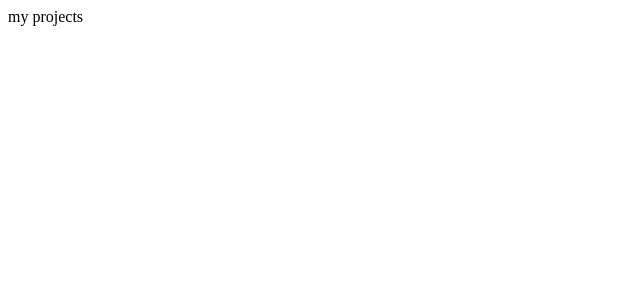
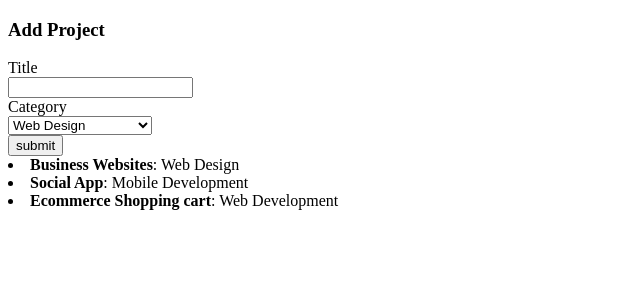
Before and after one commit to julweng/react-redux-example, a React (Create React App) app in the folder reduxexample/: page / in a window 1280 px wide. Shown: the top 300 px of the page, without its empty margins (0-640 px from the left). Built offline with nearby package versions, Linux system fonts and the light colour scheme.

Commit message:
react form

```diff
--- a/reduxexample/src/App.js
+++ b/reduxexample/src/App.js
@@ -1,5 +1,6 @@
 import React, { Component } from 'react';
 import Projects from './components/projects';
+import AddProject from './components/addProject';
 
 import './App.css';
 
@@ -10,7 +11,12 @@
   constructor() {
     super();
     this.state = {
-      projects: [
+      projects: []
+    }
+  }
+
+  componentWillMount() {
+    this.setState({ projects: [
       {
         title: 'Business Websites',
         category: 'Web Design'
@@ -23,12 +29,13 @@
         title: 'Ecommerce Shopping cart',
         category: 'Web Development'
       }
-      ]
+    ]})
   }
-  }
+
   render() {
     return (
       <div className="App">
+        <AddProject />
         <Projects projects={this.state.projects} />
       </div>
     );
--- /dev/null
+++ b/reduxexample/src/components/addProject.js
@@ -0,0 +1,55 @@
+import React, { Component } from 'react';
+
+class AddProject extends Component {
+  constructor() {
+    super();
+    this.state = {
+      newProject: {}
+    }
+  }
+
+  static defaultProps = {
+    categories: ['Web Design', 'Web Development', 'Mobile Development']
+  }
+
+  handleSubmit(e) {
+    e.preventDefault();
+    if(this.refs.title.value === '') {
+      alert('title is required');
+    } else {
+      this.setState({newProject: {
+        title: this.refs.title.value,
+        category: this.refs.category.value
+      }}, function() {
+        console.log(this.state);
+      })
+    }
+  }
+
+  render() {
+    let categoryOptions = this.props.categories.map(category => {
+      return <option key={category} value="category">{category}</option>
+    });
+
+    return (
+      <div>
+        <h3>Add Project</h3>
+        <form onSubmit={this.handleSubmit.bind(this)}>
+          <div>
+            <label>Title</label> <br />
+            <input type="text" ref="title" />
+          </div>
+          <div>
+            <label>Category</label> <br />
+            <select ref="category">
+              {categoryOptions}
+            </select>
+          </div>
+          <input type="submit" value="submit" />
+        </form>
+      </div>
+    );
+  }
+}
+
+export default AddProject;
--- /dev/null
+++ b/reduxexample/src/components/projectItem.js
@@ -0,0 +1,13 @@
+import React, { Component } from 'react'
+
+class ProjectItem extends Component {
+  render() {
+    return (
+      <li className="ProjectItem">
+        <strong>{this.props.project.title}</strong>: {this.props.project.category}
+      </li>
+    )
+  }
+}
+
+export default ProjectItem;
--- a/reduxexample/src/components/projects.js
+++ b/reduxexample/src/components/projects.js
@@ -1,11 +1,21 @@
 import React, { Component } from 'react'
+import ProjectItem from './projectItem';
 
 class Projects extends Component {
+
   render() {
-    console.log(this.props);
+    let projectItems;
+    if (this.props.projects) {
+      projectItems = this.props.projects.map(project => {
+      return (
+        <ProjectItem key={project.category} project={project} />
+      );
+    });
+  }
+
     return (
       <div className = "Projects">
-        my projects
+        {projectItems}
       </div>
     )
   }
```
Lines whose indentation alone changed are shown as unchanged.
